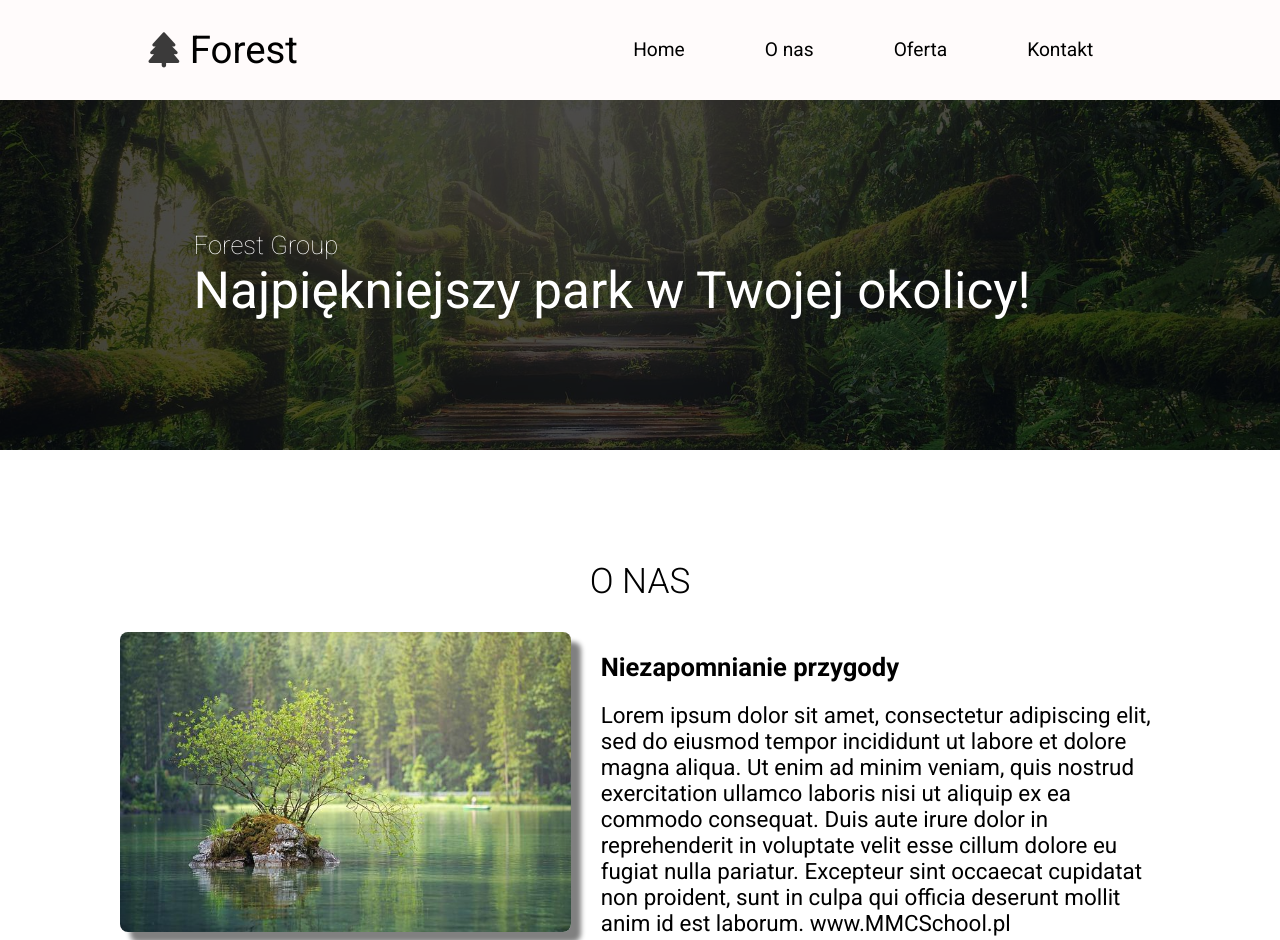
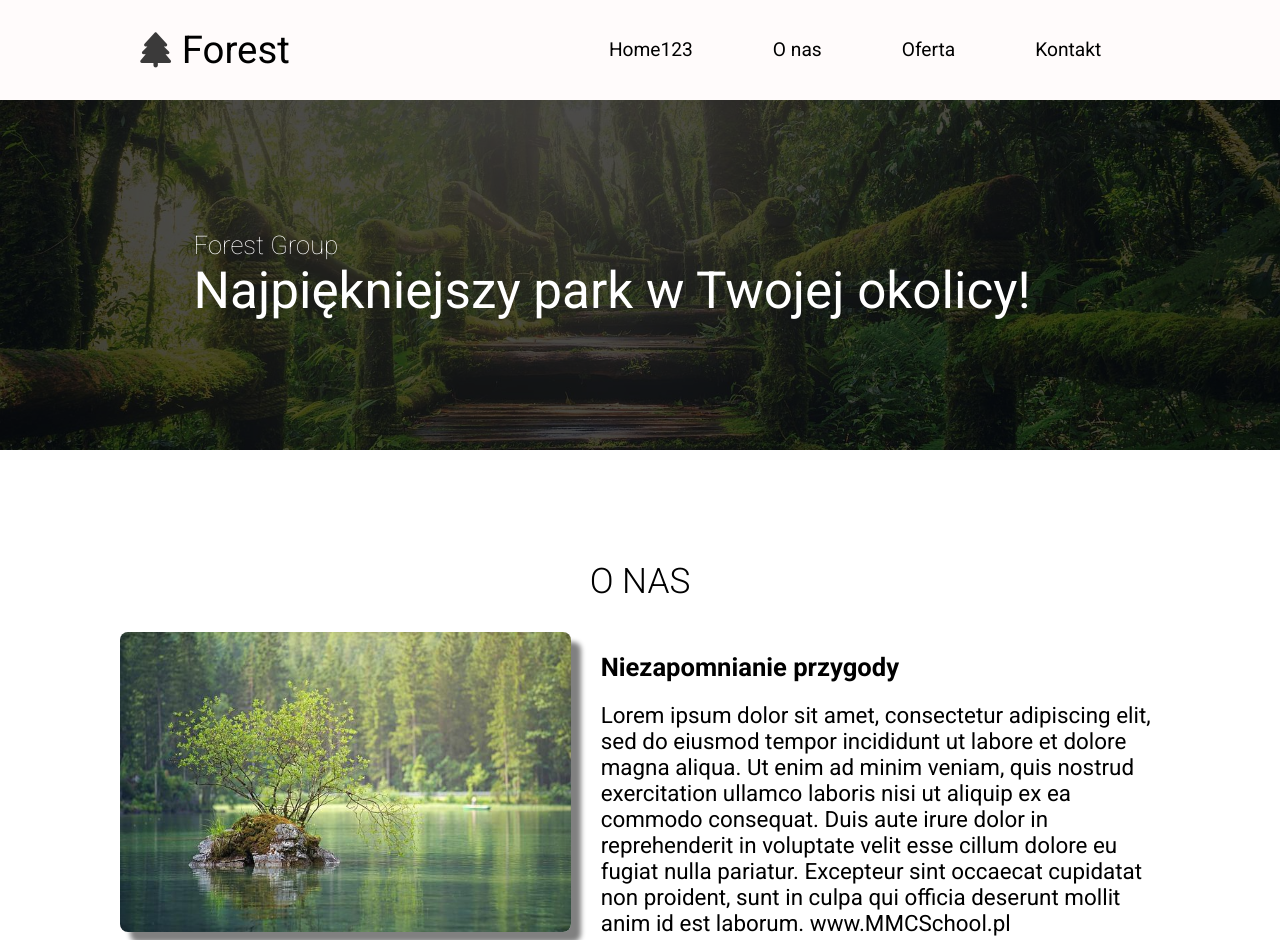
Before and after one commit to averial11/ForestPage, a website: page index.html in a window 1280 px wide. Shown: the top 940 px of the page. Drawn offline with Linux system fonts and the light colour scheme.

Commit message:
added index.html

```diff
--- a/index.html
+++ b/index.html
@@ -30,7 +30,7 @@
 
         <div class="navbar__list">
 
-            <a href="index.html">Home</a>
+            <a href="index.html">Home123</a>
             <a class="navbar__item" href="#about">O nas</a>
             <a class="navbar__item" href="#offers">Oferta</a>
             <a href="contact.html">Kontakt</a>
```
